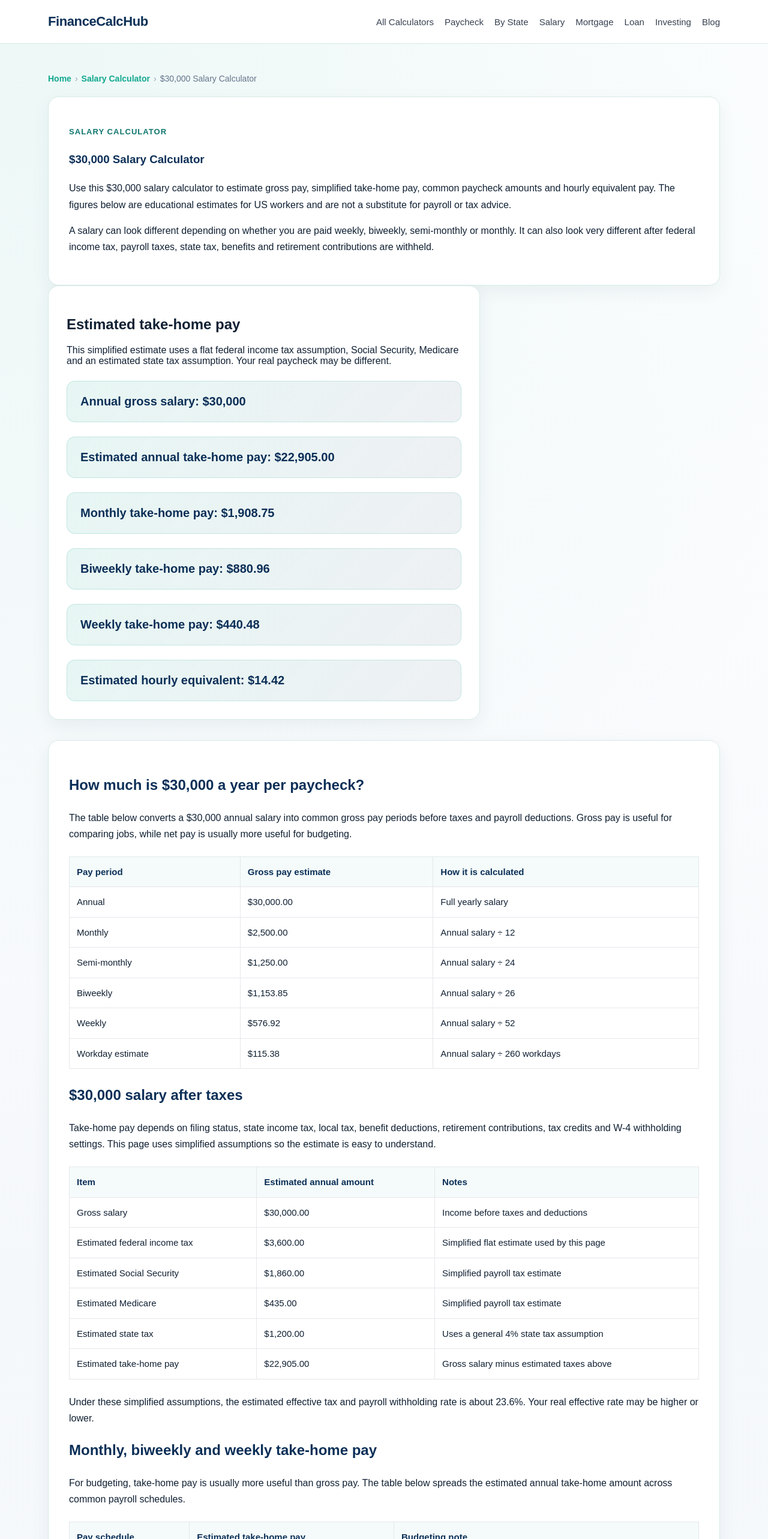
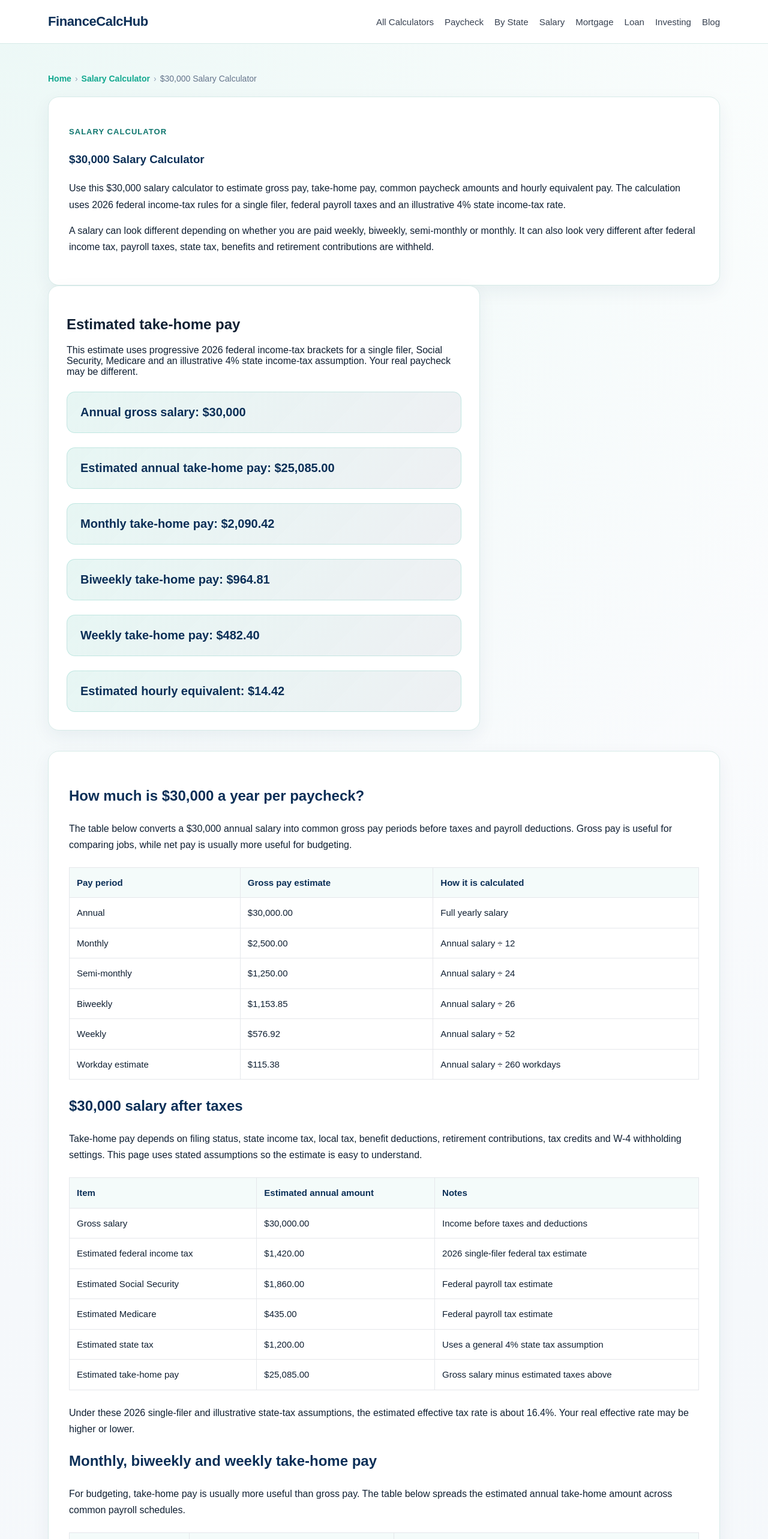
Before and after one commit to milicdejan94-ai/financecalchub, a Next.js app: page /salary-calculator/30000 in a window 1280 px wide. Shown: the top 2566 px of the page at 60% size. Built offline with nearby package versions, Linux system fonts and the light colour scheme.

Commit message:
Improve salary calculator tax estimates for 2026

```diff
--- a/app/salary-calculator/[amount]/page.tsx
+++ b/app/salary-calculator/[amount]/page.tsx
@@ -1,6 +1,13 @@
+import { notFound } from 'next/navigation';
 import RelatedCalculators from '../../../components/RelatedCalculators';
 import Breadcrumbs from '../../../components/Breadcrumbs';
 import { salaryAmounts } from '../../../lib/salaryAmounts';
+import {
+  calculateFederalIncomeTaxFromGross,
+  calculateMedicareTax,
+  calculateSocialSecurityTax,
+  TAX_YEAR,
+} from '../../../lib/tax2026';
 
 type PageProps = {
   params: {
@@ -42,7 +49,7 @@ export function generateMetadata({ params }: PageProps) {
       ? `$${formattedAmount} Salary Calculator | Monthly, Biweekly & Weekly Pay`
       : 'Salary Calculator | Monthly, Biweekly & Weekly Pay',
     description: Number.isFinite(amount)
-      ? `Estimate monthly, biweekly and weekly pay for a $${formattedAmount} annual salary. See gross pay, simplified take-home pay and hourly equivalent.`
+      ? `Estimate monthly, biweekly and weekly pay for a $${formattedAmount} annual salary using 2026 federal tax rules, payroll taxes and an illustrative state tax assumption.`
       : 'Estimate salary take-home pay, gross pay breakdowns and hourly equivalent pay.',
     robots: {
       index: false,
@@ -54,41 +61,24 @@ export function generateMetadata({ params }: PageProps) {
 export default function SalaryAmountPage({ params }: PageProps) {
   const amount = Number(params.amount);
 
-  if (!salaryAmounts.includes(amount)) {
-    return (
-      <section className="section">
-        <div className="container">
-          <Breadcrumbs
-            items={[
-              { label: 'Home', href: '/' },
-              { label: 'Salary Calculator', href: '/salary-calculator' },
-              { label: 'Salary page not found' },
-            ]}
-          />
-
-          <article className="content-box">
-            <p className="eyebrow">Salary calculator</p>
-            <h1>Salary page not found</h1>
-            <p>
-              This preset salary calculator page does not exist yet. You can use
-              the main salary calculator directory to choose another income
-              amount.
-            </p>
-            <p>
-              Go to the <a href="/salary-calculator">Salary Calculator</a> or
-              use the <a href="/calculators/paycheck">Paycheck Calculator</a>{' '}
-              for a custom estimate.
-            </p>
-          </article>
-        </div>
-      </section>
-    );
+  if (!Number.isFinite(amount) || !salaryAmounts.includes(amount)) {
+    notFound();
   }
 
-  const federalTax = amount * 0.12;
-  const socialSecurity = amount * 0.062;
-  const medicare = amount * 0.0145;
-  const estimatedStateTax = amount * 0.04;
+  const filingStatus = 'single' as const;
+  const estimatedStateTaxRate = 0.04;
+
+  const federalCalculation =
+    calculateFederalIncomeTaxFromGross(amount, filingStatus);
+
+  const federalTax = federalCalculation.federalTax;
+  const socialSecurity = calculateSocialSecurityTax(amount);
+
+  const medicareCalculation =
+    calculateMedicareTax(amount, filingStatus);
+
+  const medicare = medicareCalculation.totalMedicare;
+  const estimatedStateTax = amount * estimatedStateTaxRate;
 
   const annualTakeHome =
     amount - federalTax - socialSecurity - medicare - estimatedStateTax;
@@ -126,9 +116,10 @@ export default function SalaryAmountPage({ params }: PageProps) {
 
           <p>
             Use this {formatCurrency(amount)} salary calculator to estimate gross
-            pay, simplified take-home pay, common paycheck amounts and hourly
-            equivalent pay. The figures below are educational estimates for US
-            workers and are not a substitute for payroll or tax advice.
+            pay, take-home pay, common paycheck amounts and hourly equivalent pay.
+            The calculation uses {TAX_YEAR} federal income-tax rules for a single
+            filer, federal payroll taxes and an illustrative 4% state income-tax
+            rate.
           </p>
 
           <p>
@@ -143,9 +134,10 @@ export default function SalaryAmountPage({ params }: PageProps) {
           <h2>Estimated take-home pay</h2>
 
           <p>
-            This simplified estimate uses a flat federal income tax assumption,
-            Social Security, Medicare and an estimated state tax assumption. Your
-            real paycheck may be different.
+            This estimate uses progressive {TAX_YEAR} federal income-tax
+            brackets for a single filer, Social Security, Medicare and an
+            illustrative 4% state income-tax assumption. Your real paycheck may
+            be different.
           </p>
 
           <div className="result">
@@ -232,7 +224,7 @@ export default function SalaryAmountPage({ params }: PageProps) {
           <p>
             Take-home pay depends on filing status, state income tax, local tax,
             benefit deductions, retirement contributions, tax credits and W-4
-            withholding settings. This page uses simplified assumptions so the
+            withholding settings. This page uses stated assumptions so the
             estimate is easy to understand.
           </p>
 
@@ -254,17 +246,17 @@ export default function SalaryAmountPage({ params }: PageProps) {
                 <tr>
                   <td>Estimated federal income tax</td>
                   <td>{formatCurrencyWithCents(federalTax)}</td>
-                  <td>Simplified flat estimate used by this page</td>
+                  <td>{TAX_YEAR} single-filer federal tax estimate</td>
                 </tr>
                 <tr>
                   <td>Estimated Social Security</td>
                   <td>{formatCurrencyWithCents(socialSecurity)}</td>
-                  <td>Simplified payroll tax estimate</td>
+                  <td>Federal payroll tax estimate</td>
                 </tr>
                 <tr>
                   <td>Estimated Medicare</td>
                   <td>{formatCurrencyWithCents(medicare)}</td>
-                  <td>Simplified payroll tax estimate</td>
+                  <td>Federal payroll tax estimate</td>
                 </tr>
                 <tr>
                   <td>Estimated state tax</td>
@@ -281,9 +273,10 @@ export default function SalaryAmountPage({ params }: PageProps) {
           </div>
 
           <p>
-            Under these simplified assumptions, the estimated effective tax and
-            payroll withholding rate is about {effectiveEstimatedRate.toFixed(1)}%.
-            Your real effective rate may be higher or lower.
+            Under these {TAX_YEAR} single-filer and illustrative state-tax
+            assumptions, the estimated effective tax rate is about{' '}
+            {effectiveEstimatedRate.toFixed(1)}%. Your real effective rate may be
+            higher or lower.
           </p>
 
           <h2>Monthly, biweekly and weekly take-home pay</h2>
@@ -385,9 +378,10 @@ export default function SalaryAmountPage({ params }: PageProps) {
 
           <h3>Is this calculator exact?</h3>
           <p>
-            No. This page uses simplified assumptions for education and planning.
-            Actual payroll can vary based on tax rules, deductions, credits,
-            state tax, local tax and employer withholding.
+            No. This page uses {TAX_YEAR} federal rules for a single filer and
+            an illustrative 4% state income-tax rate. Actual payroll can vary
+            based on deductions, credits, state and local tax, benefits and
+            employer withholding.
           </p>
 
           <h3>Should I budget from gross pay or net pay?</h3>
@@ -406,10 +400,12 @@ export default function SalaryAmountPage({ params }: PageProps) {
           <h2>Important limitations</h2>
 
           <p>
-            This calculator provides simplified educational estimates only. It is
-            not tax, payroll, legal, investment or financial advice. Verify your
-            real paycheck with your employer payroll system, tax software or a
-            qualified professional before making financial decisions.
+            This calculator provides educational estimates only. The calculation
+            assumes a single filer, the {TAX_YEAR} federal standard deduction and
+            progressive tax brackets, federal payroll taxes and a 4% illustrative
+            state income-tax rate. It does not include local taxes, tax credits,
+            itemized deductions, benefits or employer-specific withholding. It is
+            not tax, payroll, legal, investment or financial advice.
           </p>
         </article>
 
```
